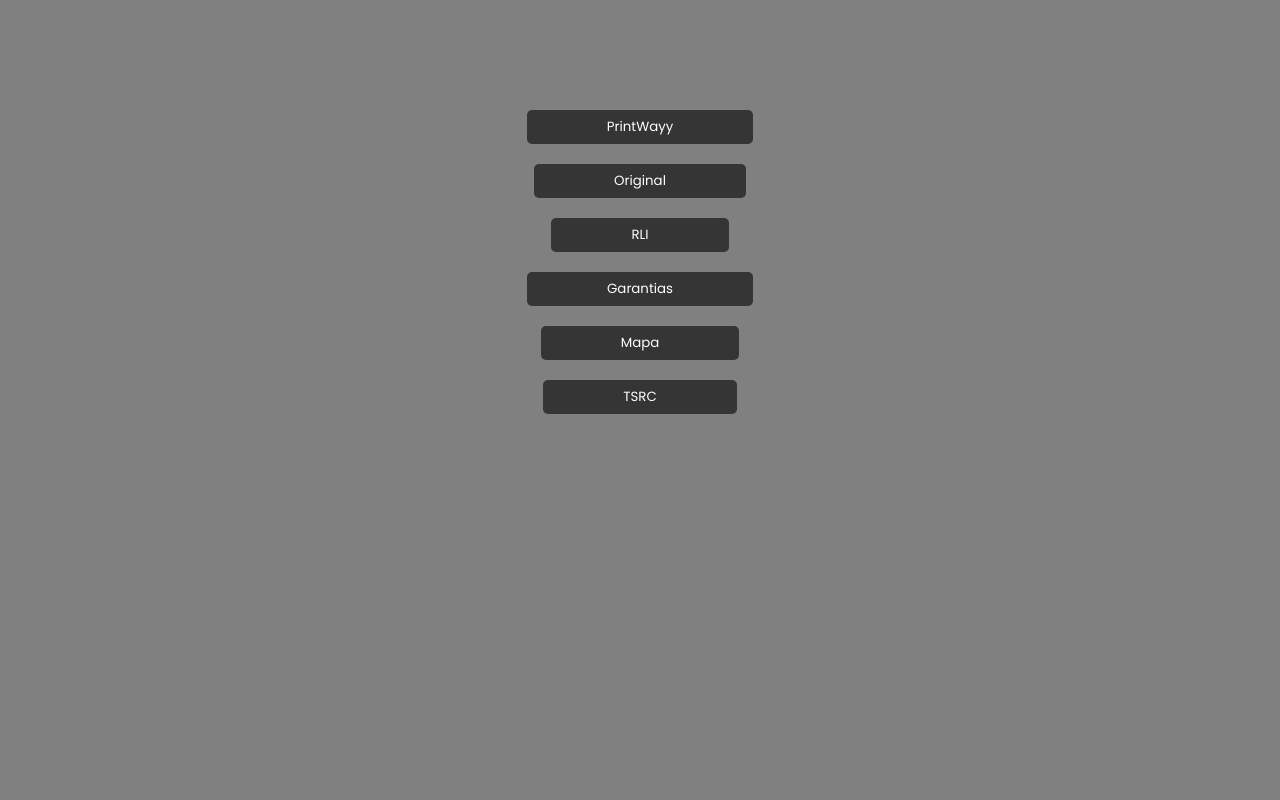
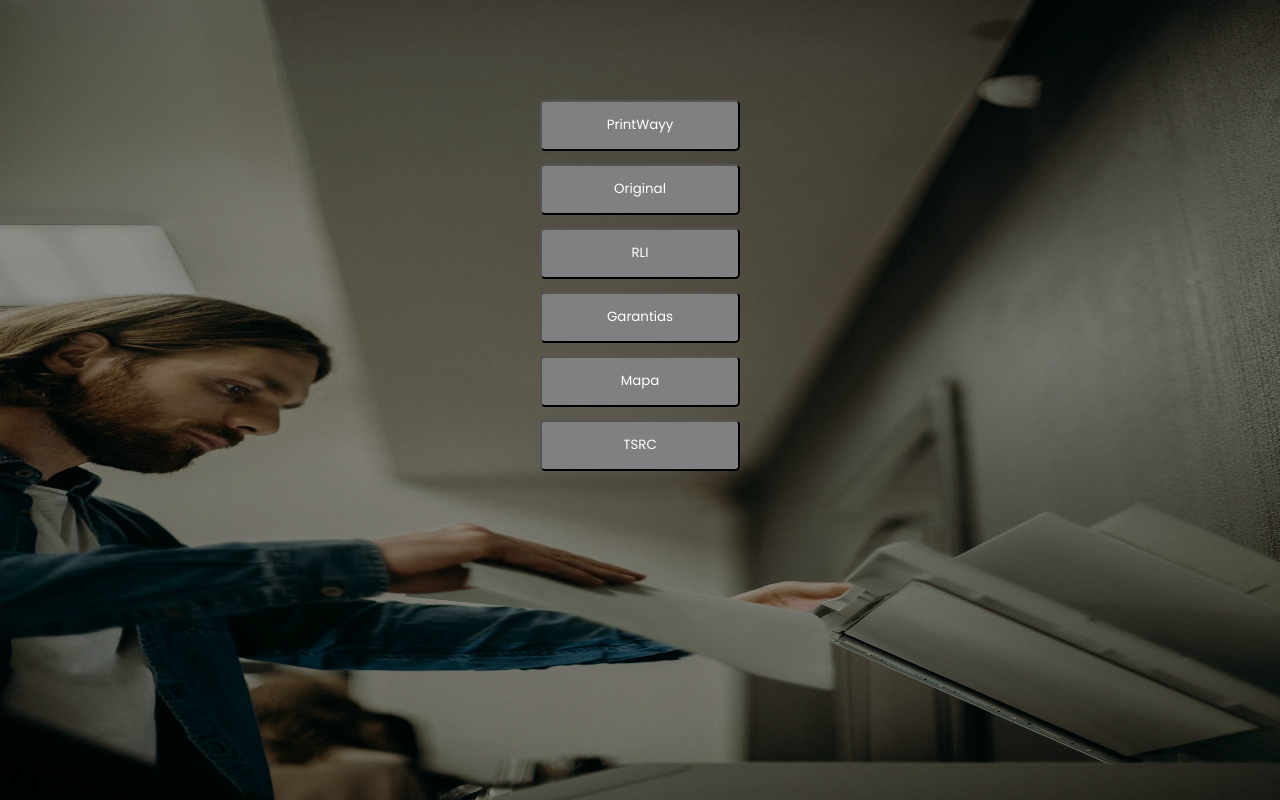
Before and after one commit to cleverton615/projeto-original, a plain HTML site: page pag02.html in a window 1280 px wide. Drawn offline with Linux system fonts and the light colour scheme.

Commit message:
css pag02

```diff
--- a/pag02.html
+++ b/pag02.html
@@ -7,6 +7,7 @@
     <title>Links</title>
 </head>
 <body>
+    <img class="fundo02" src="img/fundo-pag02.jpg" alt="imagem de fundo">
     <div class="botoes">
         <a href='https://app.printwayy.com/Account/Login' target="_blank"><button>PrintWayy</button></a><br>
         <a href='https://www.originalnet.com.br' target="_blank"><button>Original</button></a><br>
--- a/style.css
+++ b/style.css
@@ -13,7 +13,7 @@
     overflow-x: hidden;
 }
 
-video, .img-tesla {
+video, .img-mult {
     width: 100%;
     height: 100%;
     position: absolute; /*POSICIONA O ITEM NUMA POSIÇÃO EXATA QUE EU DESEJAR*/
@@ -50,8 +50,7 @@
     color: white;
 }
 
-.info-carro {
-    margin-top: 80px;
+.info-mult {
     text-align: center;
 }
 
@@ -59,11 +58,16 @@
     color: black;
 }
 
+h1#model1 {
+    margin-top: -300px;
+    color: white;
+}
+
 .rodape {
     text-align: center;
 }
 
-button {
+.bt1 {
     background-color: rgba(34, 34, 34, 0.8);
     color: white;
     padding: 7px 80px;
@@ -72,6 +76,16 @@
     cursor: pointer; /*COLOCA A MÃOZINHA NO LUGAR DO MOUSE*/
 }
 
+.bt2 {
+    background-color: rgba(255, 5, 5, 0.8);
+    color: white;
+    padding: 7px;
+    border-radius: 5px;
+    border: none;
+    cursor: pointer; /*COLOCA A MÃOZINHA NO LUGAR DO MOUSE*/
+    margin-top: 15px;
+    margin-left: 1220px;
+}
 .test-drive {
     color: black;
     background-color: white;
--- a/style002.css
+++ b/style002.css
@@ -4,22 +4,37 @@
     font-family: "Poppins", sans-serif;
     margin: 0;
     padding: 0;
-    box-sizing: border-box;
-    background-color: gray;
-
 }
 
 button {
-    background-color: rgba(34, 34, 34, 0.8);
+
+
+    align-items: center;
+    justify-content: center;
+
+    background-color: grey;
+    border-radius: 5px;
+    padding: 1em;
     color: white;
-    padding: 7px 80px;
-    border-radius: 5px;
-    border: none;
-    cursor: pointer; /*COLOCA A MÃOZINHA NO LUGAR DO MOUSE*/
-    margin: 10px;
+
+    text-decoration: none;
+    margin-bottom: 1em;
+    width: 200px;
+    cursor: pointer;
 }
 
 .botoes {
     text-align: center;
-    margin: 100px;
+    margin-top: 100px;
 }
+
+.fundo02{
+    width: 100%;
+    height: 100%;
+    position: absolute; /*POSICIONA O ITEM NUMA POSIÇÃO EXATA QUE EU DESEJAR*/
+    top: 0;
+    left: 0;
+    z-index: -1; /*DEFINE QUEM FICA NA FRENTE DE QUEM*/
+    background-position: center;
+    filter: brightness(60%); /*ESCURECI MAIS A IMAGEM*/
+}
```
Also changed, not shown: index.html (+11 -8 lines), img/fundo-pag02.jpg (added).
